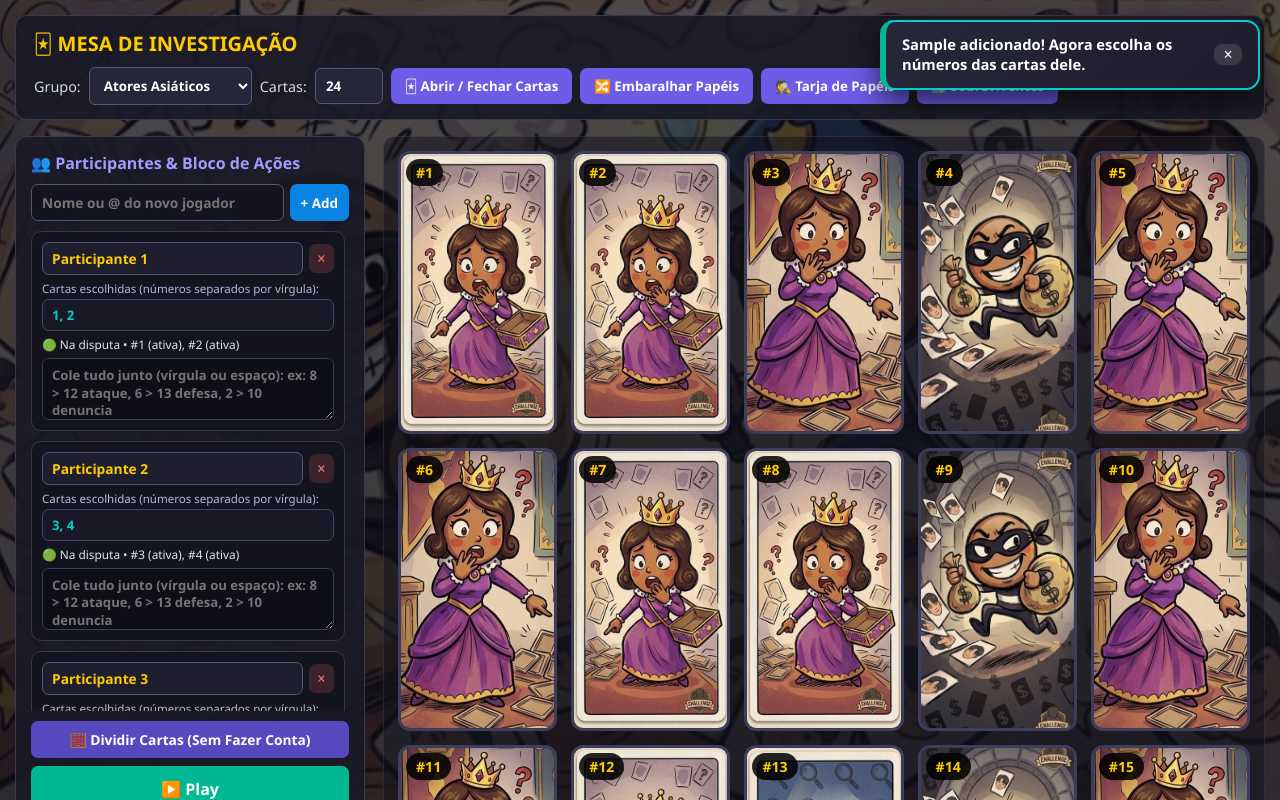
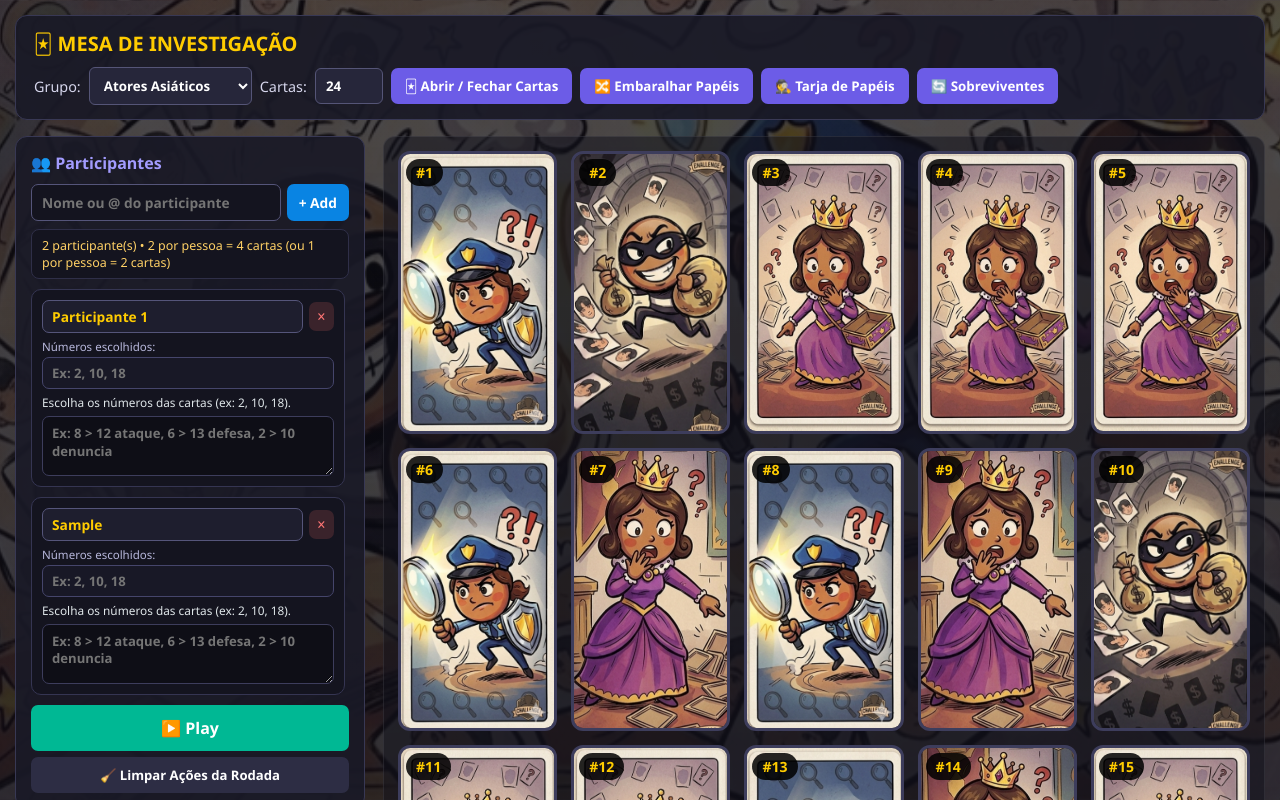
Before and after one commit to luanaeandrels-ctrl/jogo-de-cartas, a plain HTML site: page index.html in a window 1280 px wide. Both pictures are taken after typing "Sample" into the empty fields and a click on the button "+ Add". Shown: the top 800 px of the page. Drawn offline with Linux system fonts and the light colour scheme.

Commit message:
Refactor index.html for UI and functionality improvements
Updated styles and placeholders in index.html, adjusted participant handling, and improved action messages.

```diff
--- a/index.html
+++ b/index.html
@@ -117,7 +117,7 @@
         .barra-add-participante {
             display: flex;
             gap: 6px;
-            margin-bottom: 10px;
+            margin-bottom: 8px;
         }
 
         .barra-add-participante input {
@@ -133,9 +133,19 @@
 
         .btn-add {
             background-color: #0984e3;
-            padding: 8px 11px;
-            font-size: 0.84rem;
+            padding: 8px 12px;
+            font-size: 0.86rem;
             white-space: nowrap;
+        }
+
+        .referencia-qtd {
+            font-size: 0.78rem;
+            color: #ffd166;
+            background: #14141f;
+            border: 1px solid #2f2f48;
+            border-radius: 8px;
+            padding: 7px 10px;
+            margin-bottom: 10px;
         }
 
         .grade-participantes {
@@ -211,7 +221,7 @@
 
         .quadro-participante textarea.bloco-acoes-jogador {
             width: 100%;
-            min-height: 62px;
+            min-height: 60px;
             resize: vertical;
             padding: 8px 9px;
             border-radius: 7px;
@@ -228,17 +238,10 @@
             border-color: #00cec9;
         }
 
-        .btn-dividir {
-            background-color: #5649c0;
-            width: 100%;
-            margin-top: 10px;
-            font-size: 0.86rem;
-        }
-
         .btn-play {
             background-color: #00b894;
             width: 100%;
-            margin-top: 8px;
+            margin-top: 10px;
             padding: 12px;
             font-size: 1rem;
         }
@@ -662,21 +665,21 @@
     <main class="container-principal">
         <aside class="painel-controle">
             <div class="box-participantes">
-                <h2>👥 Participantes &amp; Bloco de Ações</h2>
+                <h2>👥 Participantes</h2>
 
                 <div class="barra-add-participante">
                     <input
                         type="text"
                         id="input-novo-participante"
-                        placeholder="Nome ou @ do novo jogador"
+                        placeholder="Nome ou @ do participante"
                         onkeydown="if(event.key === 'Enter') adicionarParticipante()"
                     >
                     <button class="btn-add" onclick="adicionarParticipante()">+ Add</button>
                 </div>
 
+                <div id="referencia-qtd" class="referencia-qtd"></div>
                 <div id="grade-participantes" class="grade-participantes"></div>
 
-                <button class="btn-dividir" onclick="dividirCartasAutomaticamente()">🧮 Dividir Cartas (Sem Fazer Conta)</button>
                 <button class="btn-play" onclick="executarPlayRodada()">▶️ Play</button>
                 <button class="btn-limpar-acoes" onclick="limparAcoesDaRodada()">🧹 Limpar Ações da Rodada</button>
             </div>
@@ -763,12 +766,15 @@
         };
 
         let jogadores = [];
-        let proximoIdParticipante = 5;
+        let proximoIdParticipante = 2;
         let participantes = [
-            { id: 1, nome: 'Participante 1', cartasEscolhidas: [1, 2], blocoAcoes: '', usadasNaRodada: { ataque: false, defesa: false, denuncia: false } },
-            { id: 2, nome: 'Participante 2', cartasEscolhidas: [3, 4], blocoAcoes: '', usadasNaRodada: { ataque: false, defesa: false, denuncia: false } },
-            { id: 3, nome: 'Participante 3', cartasEscolhidas: [5, 6], blocoAcoes: '', usadasNaRodada: { ataque: false, defesa: false, denuncia: false } },
-            { id: 4, nome: 'Participante 4', cartasEscolhidas: [7, 8], blocoAcoes: '', usadasNaRodada: { ataque: false, defesa: false, denuncia: false } }
+            {
+                id: 1,
+                nome: 'Participante 1',
+                cartasEscolhidas: [],
+                blocoAcoes: '',
+                usadasNaRodada: { ataque: false, defesa: false, denuncia: false }
+            }
         ];
         let mostrarTarja = false;
         let todasAbertas = false;
@@ -789,6 +795,23 @@
             return valor;
         }
 
+        function atualizarReferenciaQuantidade() {
+            const el = document.getElementById('referencia-qtd');
+            if (!el) return;
+
+            const chave = document.getElementById('pacote-fotos')?.value || 'atores-asiaticos';
+            const pacote = PACOTES[chave] || PACOTES['atores-asiaticos'];
+            const qtdP = participantes.length;
+            const dobro = qtdP * 2;
+            const simples = qtdP;
+
+            if (dobro <= pacote.totalDisponivel) {
+                el.innerText = `${qtdP} participante(s) • 2 por pessoa = ${dobro} cartas (ou 1 por pessoa = ${simples} cartas)`;
+            } else {
+                el.innerText = `${qtdP} participante(s) • 1 por pessoa = ${simples} cartas (limite do grupo: ${pacote.totalDisponivel})`;
+            }
+        }
+
         function obterClasseTracinho(papel) {
             if (papel.includes('Policial')) return 'cor-azul';
             if (papel.includes('Ladrão')) return 'cor-preto';
@@ -836,7 +859,7 @@
             return FUNDOS_VERSO[indice];
         }
 
-        function criarBaralhoSemAleatoriedade() {
+        function criarBaralho() {
             const chave = document.getElementById('pacote-fotos')?.value || 'atores-asiaticos';
             const pacote = PACOTES[chave] || PACOTES['atores-asiaticos'];
             const quantidadeCartas = obterQuantidadeCartas();
@@ -876,8 +899,8 @@
                 vivos[indices[1]].papel = 'Policial 👮🏽‍♀️';
             }
 
-            adicionarLog(`🔀 Papéis sorteados entre ${vivos.length} cartas ativas (números e escolhas mantidos).`);
-            mostrarBalao('Papéis sorteados! Cartas viradas para baixo para a rodada.', 'sucesso');
+            adicionarLog(`🔀 Papéis sorteados entre ${vivos.length} cartas.`);
+            mostrarBalao('Papéis sorteados.', 'sucesso');
             renderizarParticipantes();
             renderizarMesa();
         }
@@ -885,9 +908,10 @@
         function iniciarJogo() {
             jogadaPendenteMesa = null;
             fecharPalco(false);
-            criarBaralhoSemAleatoriedade();
+            criarBaralho();
             embaralharApenasPapeis();
             rodadaAtual = 1;
+            atualizarReferenciaQuantidade();
             renderizarParticipantes();
             renderizarMesa();
         }
@@ -899,27 +923,17 @@
                 j.virada = todasAbertas;
             });
             renderizarMesa();
-            mostrarBalao(
-                todasAbertas
-                    ? 'Cartas abertas para escolha (sem tarja de papel).'
-                    : 'Cartas fechadas para a rodada.',
-                'sucesso'
-            );
         }
 
         function toggleTarjaPapeis() {
             mostrarTarja = !mostrarTarja;
             renderizarMesa();
-            mostrarBalao(
-                mostrarTarja ? 'Tarja de papéis revelada na mesa.' : 'Tarja de papéis escondida.',
-                'sucesso'
-            );
         }
 
         function recomecarComSobreviventes() {
             const vivos = jogadores.filter(j => j.vivo);
             if (vivos.length <= 3) {
-                mostrarBalao('Fim de jogo! Restam 3 ou menos participantes na mesa.', 'erro');
+                mostrarBalao('Fim de jogo! Restam 3 ou menos cartas.', 'erro');
                 return;
             }
 
@@ -944,26 +958,26 @@
         function adicionarParticipante() {
             const input = document.getElementById('input-novo-participante');
             const nome = (input?.value || '').trim() || `Participante ${proximoIdParticipante}`;
-            const novo = {
+            participantes.push({
                 id: proximoIdParticipante++,
                 nome,
                 cartasEscolhidas: [],
                 blocoAcoes: '',
                 usadasNaRodada: { ataque: false, defesa: false, denuncia: false }
-            };
-            participantes.push(novo);
+            });
             if (input) input.value = '';
+            atualizarReferenciaQuantidade();
             renderizarParticipantes();
             renderizarMesa();
-            mostrarBalao(`${nome} adicionado! Agora escolha os números das cartas dele.`, 'sucesso');
         }
 
         function removerParticipante(id) {
             if (participantes.length <= 1) {
-                mostrarBalao('Precisa ter pelo menos 1 participante na mesa.', 'erro');
+                mostrarBalao('É necessário manter pelo menos 1 participante.', 'erro');
                 return;
             }
             participantes = participantes.filter(p => p.id !== id);
+            atualizarReferenciaQuantidade();
             renderizarParticipantes();
             renderizarMesa();
         }
@@ -984,36 +998,6 @@
                 .map(n => parseInt(n, 10))
                 .filter(n => !Number.isNaN(n) && n >= 1 && n <= jogadores.length);
             p.cartasEscolhidas = [...new Set(nums)];
-            renderizarParticipantes();
-            renderizarMesa();
-        }
-
-        function dividirCartasAutomaticamente() {
-            if (participantes.length === 0) return;
-            const vivos = jogadores.filter(j => j.vivo);
-            const porJogador = Math.floor(vivos.length / participantes.length);
-
-            participantes.forEach(p => {
-                p.cartasEscolhidas = [];
-            });
-
-            if (porJogador >= 1) {
-                let cursor = 0;
-                participantes.forEach(p => {
-                    for (let k = 0; k < porJogador && cursor < vivos.length; k++) {
-                        p.cartasEscolhidas.push(vivos[cursor].numero);
-                        cursor++;
-                    }
-                });
-                mostrarBalao(`Divisão automática: ${porJogador} carta(s) por participante (sem fazer conta).`, 'sucesso');
-            } else {
-                vivos.forEach((carta, idx) => {
-                    const dono = participantes[idx % participantes.length];
-                    dono.cartasEscolhidas.push(carta.numero);
-                });
-                mostrarBalao('Cartas distribuídas de forma equilibrada entre os participantes.', 'sucesso');
-            }
-
             renderizarParticipantes();
             renderizarMesa();
         }
@@ -1035,7 +1019,7 @@
             rodadaAtual++;
             renderizarParticipantes();
             renderizarMesa();
-            mostrarBalao(`Rodada ${rodadaAtual} pronta! Cole o bloco de ações de cada participante.`, 'sucesso');
+            mostrarBalao(`Rodada ${rodadaAtual} limpa.`, 'sucesso');
         }
 
         function obterDonosDaCarta(numeroCarta) {
@@ -1046,7 +1030,7 @@
 
         function obterStatusCartasJogador(p) {
             if (!p.cartasEscolhidas.length) {
-                return 'Nenhuma carta escolhida ainda (digite os números, ex: 8, 24).';
+                return 'Escolha os números das cartas (ex: 2, 10, 18).';
             }
             const detalhes = p.cartasEscolhidas.map(num => {
                 const carta = jogadores.find(j => j.numero === num);
@@ -1076,25 +1060,25 @@
                             type="text"
                             class="input-nome-jogador"
                             value="${p.nome}"
-                            placeholder="Nome ou @ do participante"
+                            placeholder="Nome ou @"
                             onchange="atualizarNomeParticipante(${p.id}, this.value)"
                         >
                         <button class="btn-remover-p" onclick="removerParticipante(${p.id})" title="Remover">✕</button>
                     </div>
                     <div class="linha-cartas-escolhidas">
-                        <label>Cartas escolhidas (números separados por vírgula):</label>
+                        <label>Números escolhidos:</label>
                         <input
                             type="text"
                             class="input-cartas-jogador"
                             value="${p.cartasEscolhidas.join(', ')}"
-                            placeholder="Ex: 8, 24"
+                            placeholder="Ex: 2, 10, 18"
                             onchange="atualizarCartasEscolhidas(${p.id}, this.value)"
                         >
                     </div>
                     <div class="status-vitoria-jogador">${obterStatusCartasJogador(p)}</div>
                     <textarea
                         class="bloco-acoes-jogador"
-                        placeholder="Cole tudo junto (vírgula ou espaço): ex: 8 > 12 ataque, 6 > 13 defesa, 2 > 10 denuncia"
+                        placeholder="Ex: 8 > 12 ataque, 6 > 13 defesa, 2 > 10 denuncia"
                         oninput="atualizarBlocoAcao(${p.id}, this.value)"
                     >${p.blocoAcoes || ''}</textarea>
                 `;
@@ -1164,7 +1148,7 @@
             for (const p of participantes) {
                 const { comandos, invalido } = extrairComandosDoBloco(p.blocoAcoes);
                 if (invalido) {
-                    mostrarBalao(`Em "${p.nome}", não entendi: "${invalido}". Use ex: 8 > 12 ataque, 6 > 13 defesa`, 'erro');
+                    mostrarBalao(`Em "${p.nome}", não entendi: "${invalido}".`, 'erro');
                     return;
                 }
 
@@ -1193,7 +1177,7 @@
             }
 
             if (comandosParaRodar.length === 0) {
-                mostrarBalao('Cole o bloco de ações de pelo menos um participante antes de clicar em Play.', 'erro');
+                mostrarBalao('Cole pelo menos uma ação antes de clicar em Play.', 'erro');
                 return;
             }
 
@@ -1387,7 +1371,7 @@
                 const vencedores = participantes
                     .filter(p => p.cartasEscolhidas.some(num => vivos.some(v => v.numero === num)))
                     .map(p => p.nome);
-                adicionarLog(`🏆 Fim de jogo! Cartas restantes: ${vivos.map(v => '#' + v.numero).join(', ')} | Na disputa: ${vencedores.join(', ') || '-'}`);
+                adicionarLog(`🏆 Fim de jogo! Cartas restantes: ${vivos.map(v => '#' + v.numero).join(', ')} | Vencedores: ${vencedores.join(', ') || '-'}`);
             }
         }
 
```
